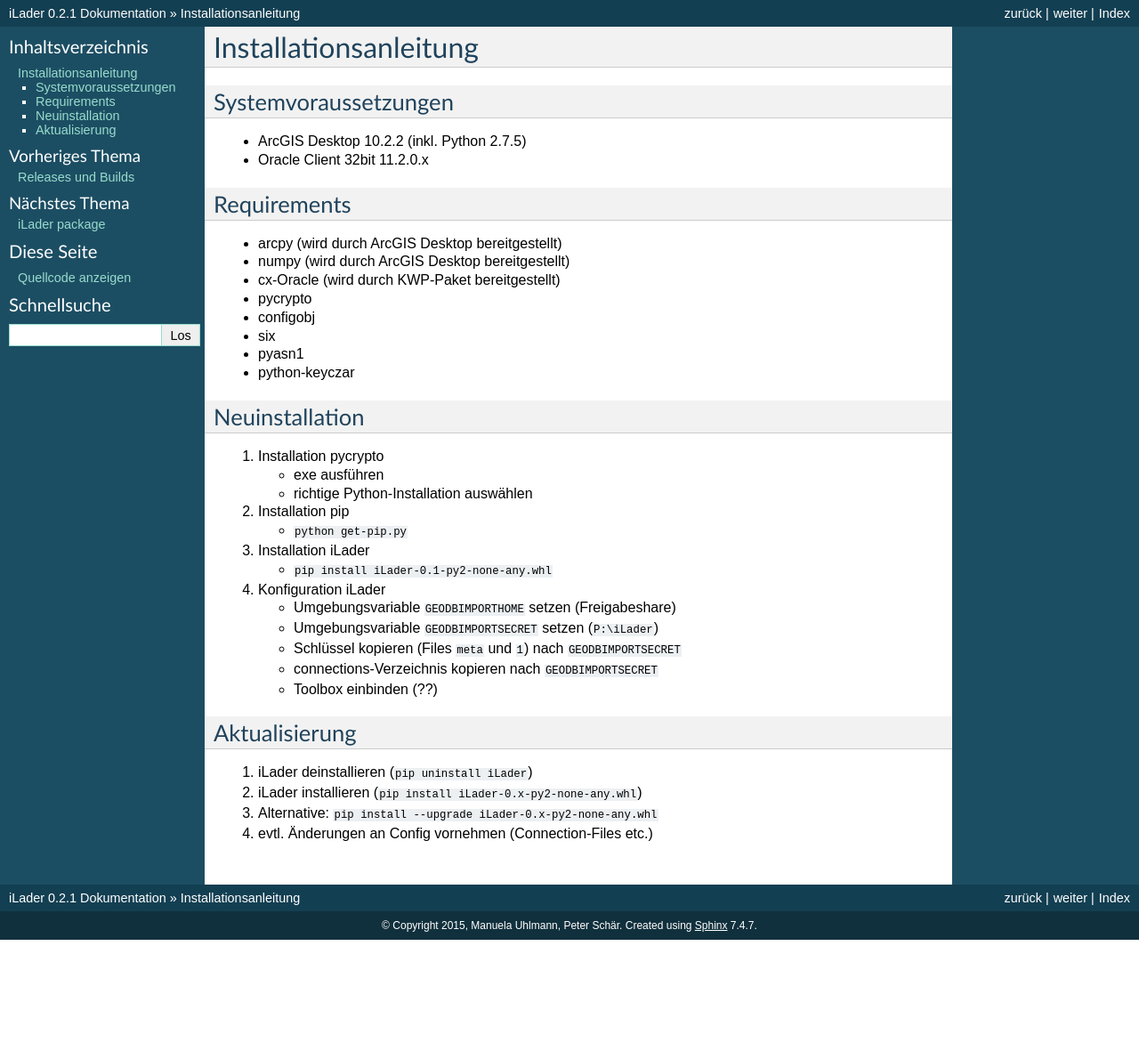
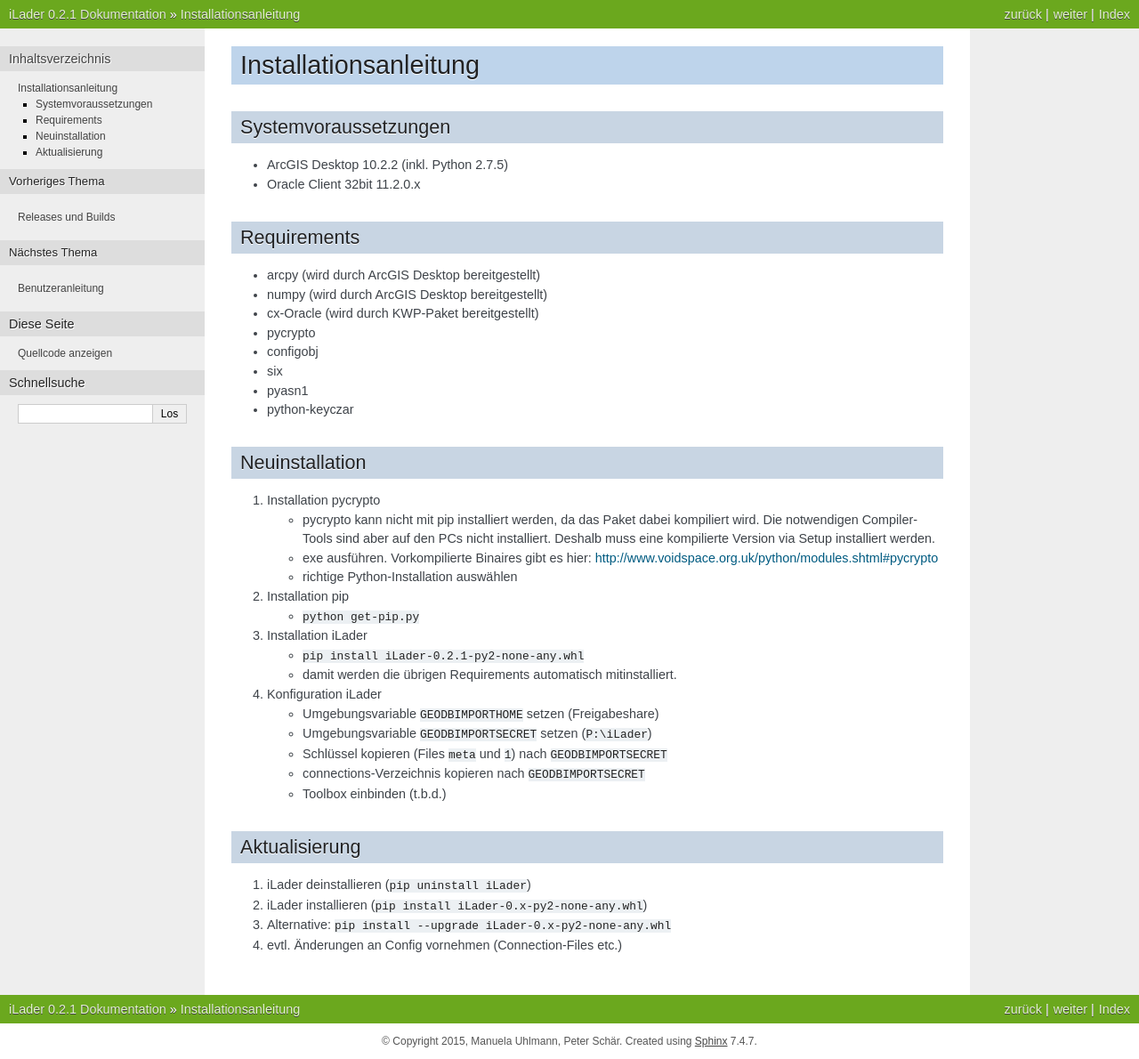
Before and after one commit to AGIBE/iLader, a Sphinx documentation site: the page built from docs/installation.rst, in a window 1280 px wide. Shown: the whole page at 89% size. Built offline with Sphinx 7.4.7, drawn with Linux system fonts in a browser that asks for light colours; before the commit the page ends 1056 px from its top, so only the background shows below that.

Commit message:
Dokumentation erweitert.

```diff
--- /dev/null
+++ b/docs/benutzeranleitung.rst
@@ -0,0 +1,7 @@
+Benutzeranleitung
+=================
+Toolbox
+-------
+
+Kommandozeile
+-------------
--- a/docs/conf.py
+++ b/docs/conf.py
@@ -102,7 +102,7 @@ pygments_style = 'sphinx'
 
 # The theme to use for HTML and HTML Help pages.  See the documentation for
 # a list of builtin themes.
-html_theme = 'default'
+html_theme = 'nature'
 
 # Theme options are theme-specific and customize the look and feel of a theme
 # further.  For a list of options available for each theme, see the
--- a/docs/index.rst
+++ b/docs/index.rst
@@ -15,6 +15,7 @@ Inhaltsverzeichnis:
    uebersicht
    releases
    installation
+   benutzeranleitung
    iLader
 
 
--- a/docs/installation.rst
+++ b/docs/installation.rst
@@ -21,7 +21,8 @@ Neuinstallation
 ---------------
 #. Installation pycrypto
 
-   * exe ausführen
+   * pycrypto kann nicht mit pip installiert werden, da das Paket dabei kompiliert wird. Die notwendigen Compiler-Tools sind aber auf den PCs nicht installiert. Deshalb muss eine kompilierte Version via Setup installiert werden.
+   * exe ausführen. Vorkompilierte Binaires gibt es hier: http://www.voidspace.org.uk/python/modules.shtml#pycrypto
    * richtige Python-Installation auswählen
 
 #. Installation pip
@@ -30,7 +31,8 @@ Neuinstallation
 
 #. Installation iLader
 
-   * ``pip install iLader-0.1-py2-none-any.whl``
+   * ``pip install iLader-0.2.1-py2-none-any.whl``
+   * damit werden die übrigen Requirements automatisch mitinstalliert.
 
 #. Konfiguration iLader
 
@@ -38,7 +40,7 @@ Neuinstallation
    * Umgebungsvariable ``GEODBIMPORTSECRET`` setzen (``P:\iLader``)
    * Schlüssel kopieren (Files ``meta`` und ``1``) nach ``GEODBIMPORTSECRET``
    * connections-Verzeichnis kopieren nach ``GEODBIMPORTSECRET``
-   * Toolbox einbinden (??)
+   * Toolbox einbinden (t.b.d.)
 
 Aktualisierung
 --------------
--- a/docs/releases.rst
+++ b/docs/releases.rst
@@ -9,7 +9,8 @@ Benennung
 
 Release builden
 ---------------
-* in setup.py die nötigen Metadaten abfüllen (v.a. Version, Requirements)
+* in setup.py die nötigen Metadaten abfüllen (v.a. Requirements)
+* in iLader/__init__.py die Version erhöhen
 * wheel erzeugen: ``python setup.py bdist_wheel``
 * wheel installieren (s. :doc:`installation`)
 
@@ -22,6 +23,7 @@ Doku aus dem Quellcode heraus generieren:
 
 HTML-Version generieren
 
+* ``python setup.py develop``
 * ``make html``
 * im ``docs``-Verzeichnis ausführen
 
```
